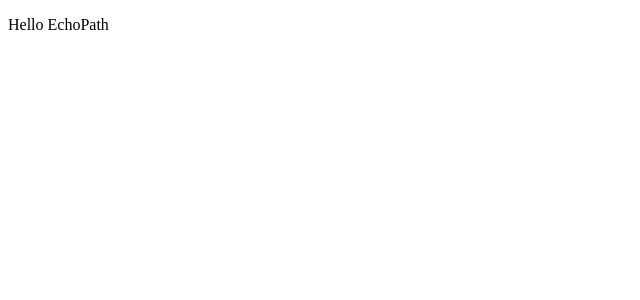
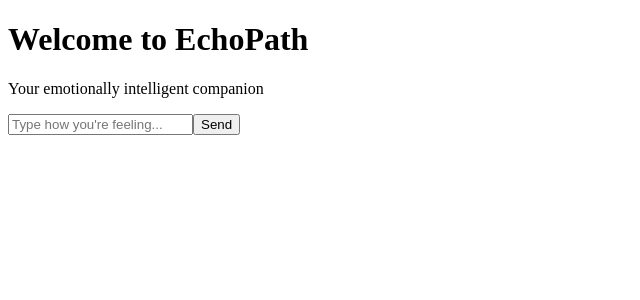
Before and after one commit to AS88-bot/EchoPath, a React (Create React App) app: page / in a window 1280 px wide. Shown: the top 300 px of the page, without its empty margins (0-640 px from the left). Built offline with nearby package versions, Linux system fonts and the light colour scheme.

Commit message:
updated App.js

```diff
--- a/src/App.js
+++ b/src/App.js
@@ -1,9 +1,6 @@
 import React from 'react';
+import ChatScreen from './ChatScreen';
 
 export default function App() {
-  return (
-    <div>
-      <p>Hello EchoPath</p>
-    </div>
-  );
+  return <ChatScreen />;
 }
```
